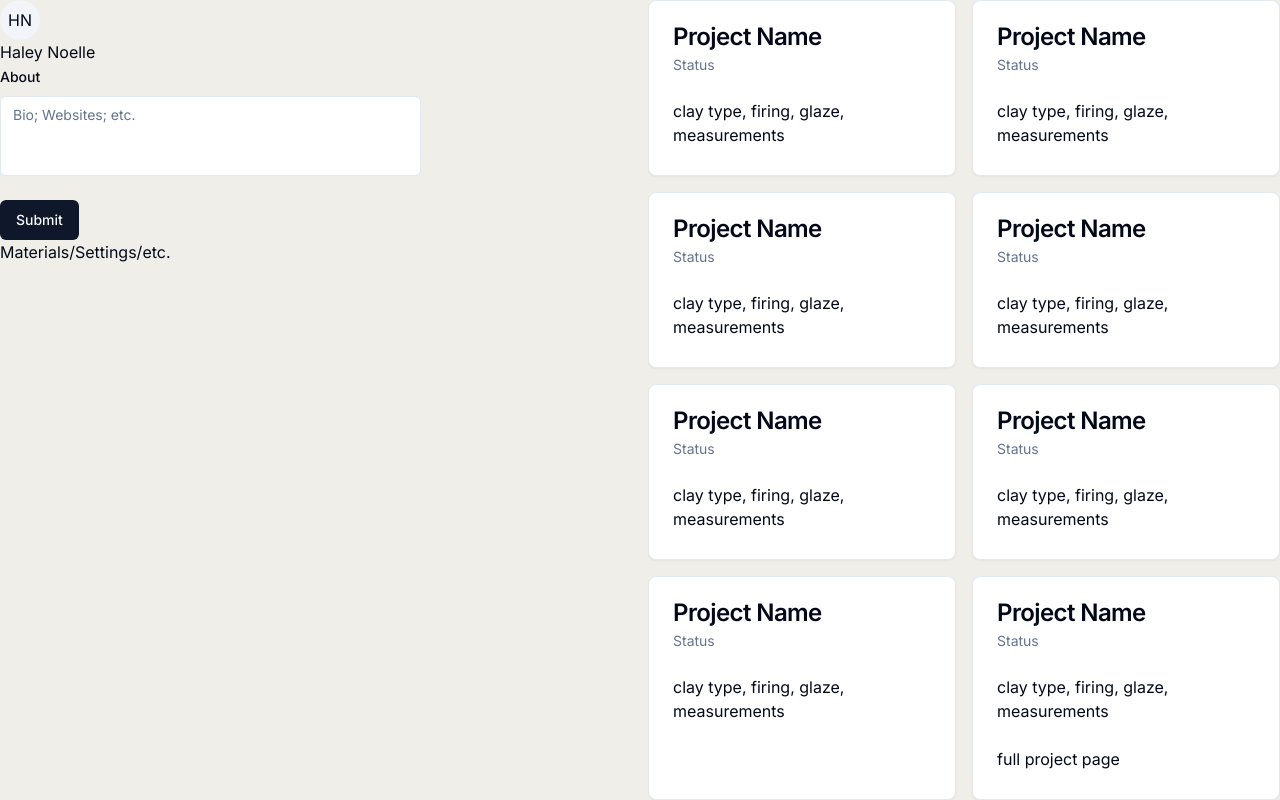
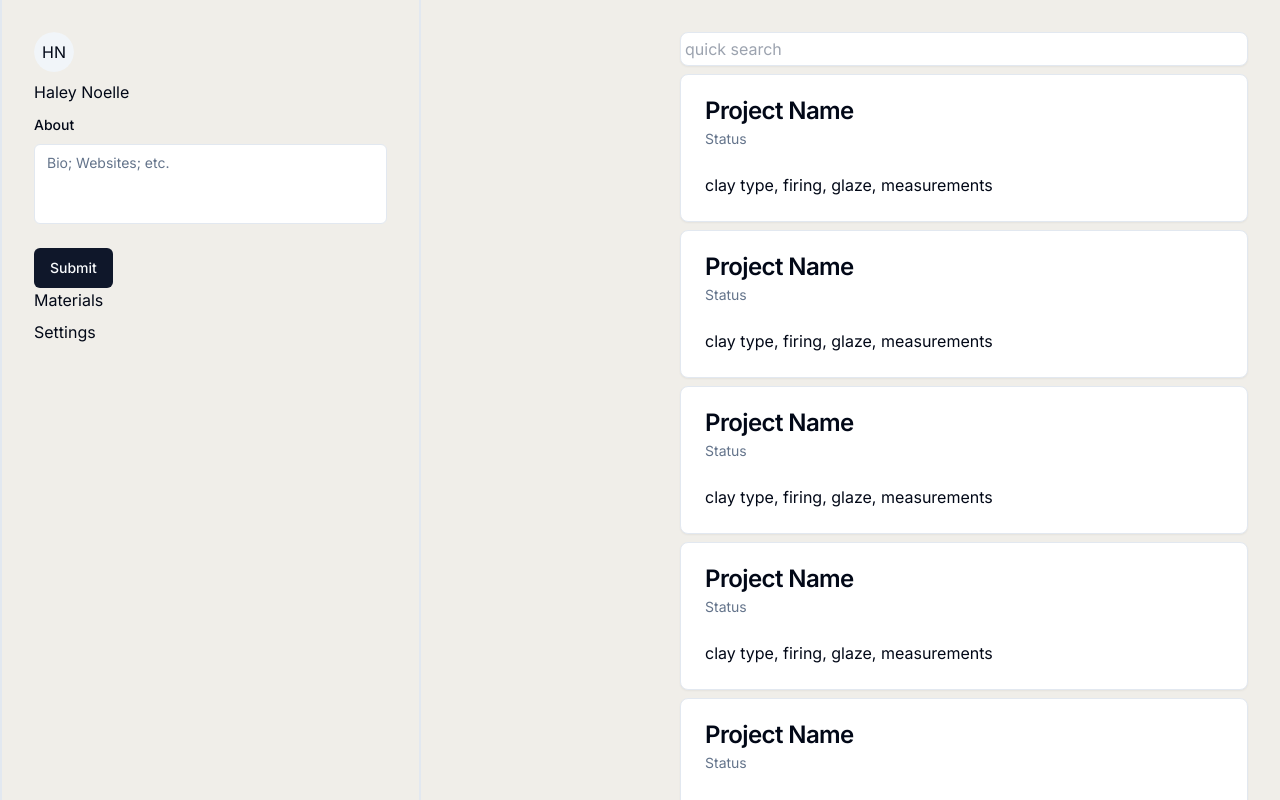
Before and after one commit to Haleynoelle/clay-catalog, a Next.js app: page /user/profile in a window 1280 px wide. Built offline with nearby package versions, Linux system fonts and the light colour scheme.

Commit message:
favicon fix; profile layout

```diff
--- a/src/app/user/profile/page.tsx
+++ b/src/app/user/profile/page.tsx
@@ -62,14 +62,14 @@ export default function ProfileDashboard() {
 
   return (
     <div className="grid grid-cols-2 gap-4 h-screen overflow-hidden">
-        <div className='h-full'>
+        <div className='overflow-y-auto h-full w-2/3 p-8 space-y-2 border-x-2	'>
           <Avatar>
               <AvatarImage src="" alt="profile photo" />
               <AvatarFallback>HN</AvatarFallback>
           </Avatar>
           <p>Haley Noelle</p>
           <Form {...form}>
-        <form onSubmit={form.handleSubmit(onSubmit)} className="w-2/3 space-y-6">
+          <form onSubmit={form.handleSubmit(onSubmit)} className="space-y-6">
               <FormField
               control={form.control}
               name="bio"
@@ -90,11 +90,15 @@ export default function ProfileDashboard() {
               <Button type="submit">Submit</Button>
           </form>
           </Form>
-        <a href="/user/profile/projects/edit-projects">Materials/Settings/etc.</a>
+          <a href="/user/profile/projects/edit-projects">Materials</a>
+          <div></div>
+          <a href="/user/profile/projects/edit-projects">Settings</a>
+
 
         </div>
 
-        <div className="grid grid-cols-2 gap-4 overflow-y-auto h-full">
+        <div className="grid overflow-y-auto h-full p-8 space-y-2">
+            <input className="rounded-lg border bg-card text-card-foreground shadow-sm p-1"type="search" id="site-search" name="search" placeholder="quick search"/>
             <Card>
               <CardHeader>
               <CardTitle>Project Name</CardTitle>
```
Also changed, not shown: 1 other file (tests, documents, lock files or other folders). Lines whose indentation alone changed are shown as unchanged.
